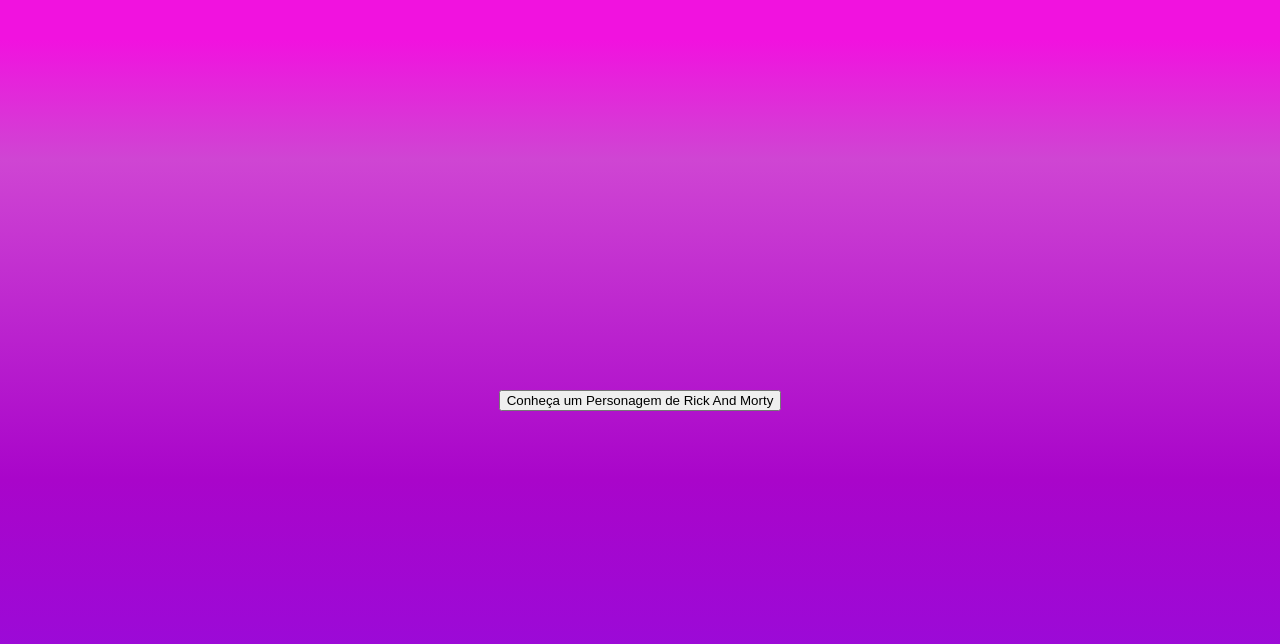
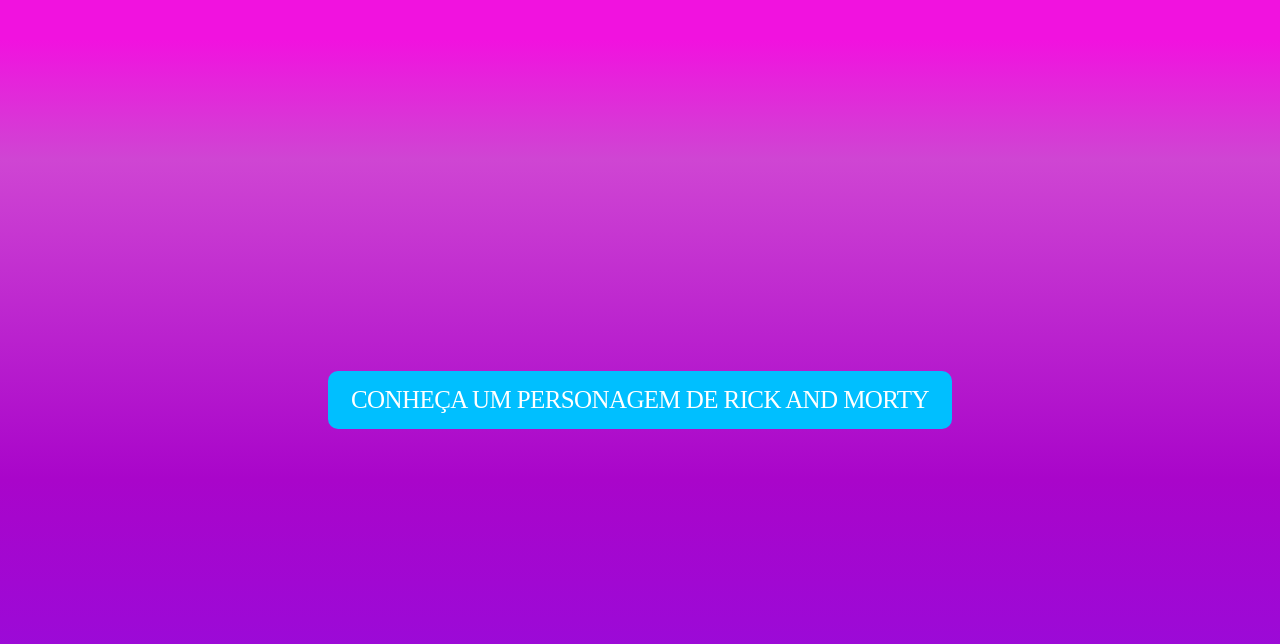
Before and after one commit to kimalextst/desafio-catalisa, a plain HTML site: page index.html in a window 1280 px wide. Drawn offline with Linux system fonts and the light colour scheme.

Commit message:
Implementar estilo para o botão

```diff
--- a/style.css
+++ b/style.css
@@ -18,3 +18,17 @@ main {
     justify-content: center;
     position: relative;
 }
+
+main > section button {
+    background-color: #00BFFF;
+    border: none;
+    border-radius: 10px;
+    color: white;
+    font-family: EuclidBold;
+    font-size: 25px;
+    font-weight: 500;
+    letter-spacing: -0.6px;
+    line-height: 40px;
+    text-transform: uppercase;
+    padding: 9px 23px;
+}
```
